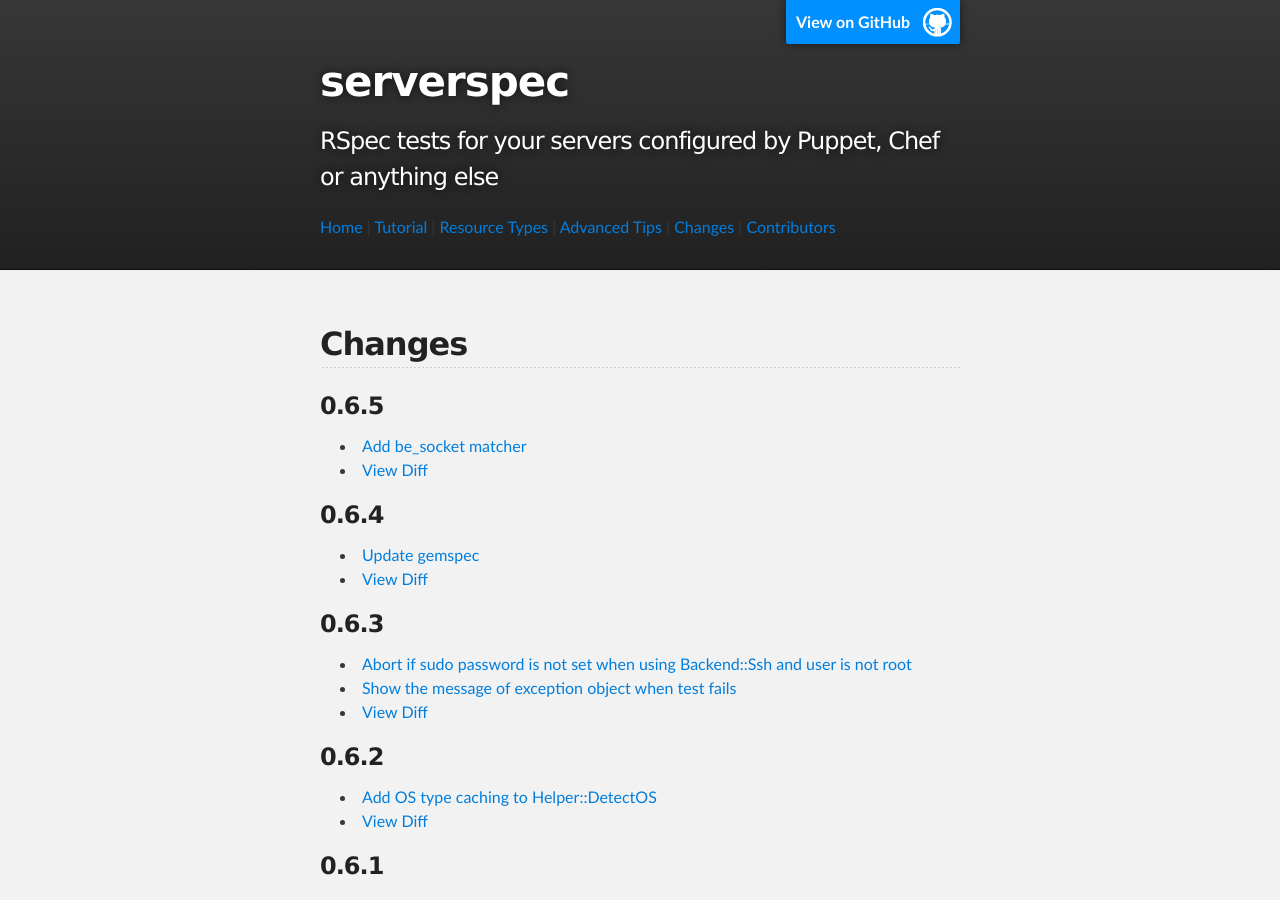
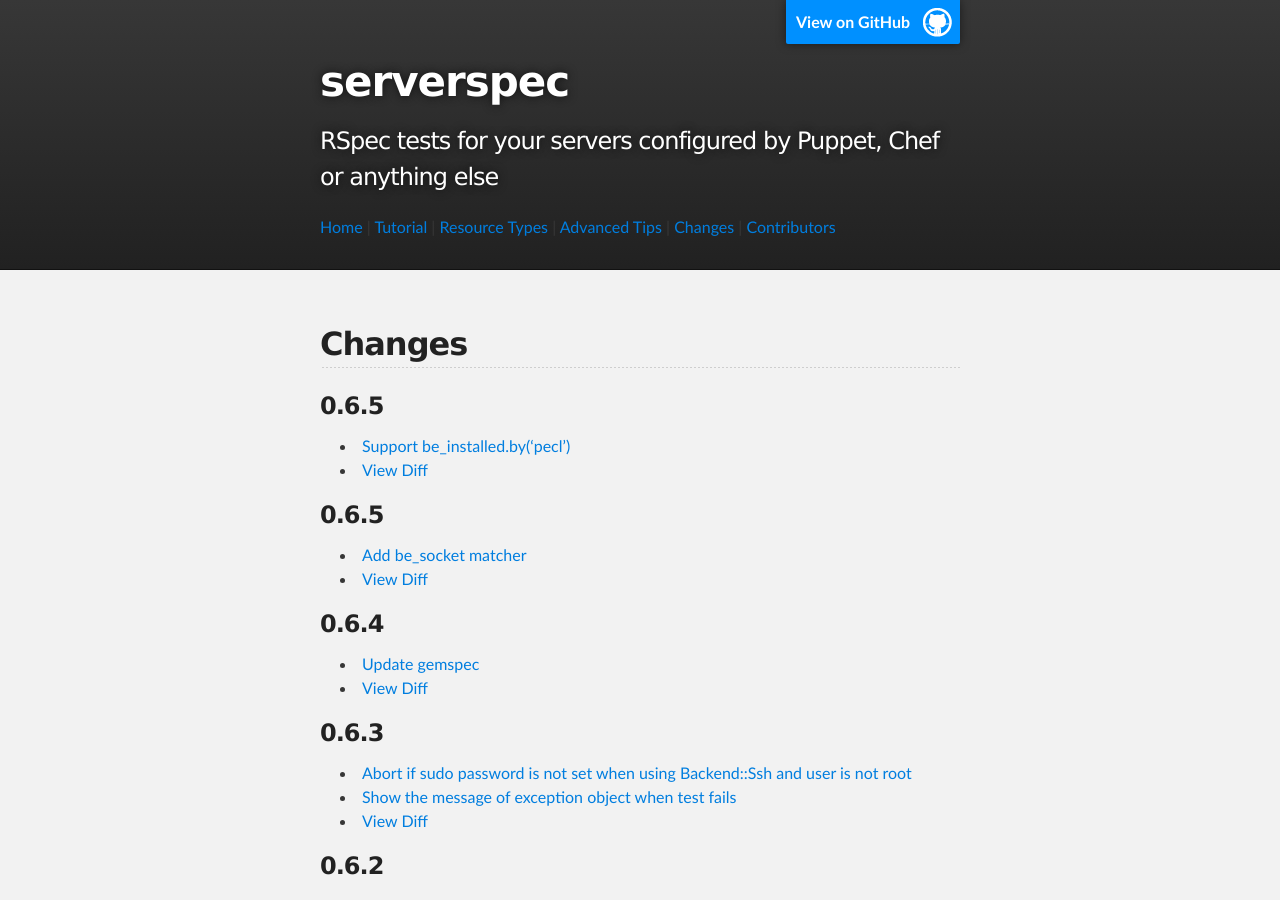
Before and after one commit to serverspec/serverspec.github.io, a Jekyll site: the page built from changes.md, in a window 1280 px wide and 900 px high. Built offline with Jekyll 4.4.1, drawn with Linux system fonts in a browser that asks for light colours; Markdown is read by kramdown in place of the engine named in the settings.

Commit message:
Add changes of v0.6.6

```diff
--- a/changes.md
+++ b/changes.md
@@ -7,7 +7,12 @@ title: Changes
 
 ### 0.6.5
 
- * [Add be_socket matcher](https://github.com/mizzy/serverspec/pull/15666666)
+ * [Support be_installed.by('pecl')](https://github.com/mizzy/serverspec/pull/157)
+ * [View Diff](https://github.com/mizzy/serverspec/compare/v0.6.5...v0.6.6)
+
+### 0.6.5
+
+ * [Add be_socket matcher](https://github.com/mizzy/serverspec/pull/156)
  * [View Diff](https://github.com/mizzy/serverspec/compare/v0.6.4...v0.6.5)
 
 ### 0.6.4
```
